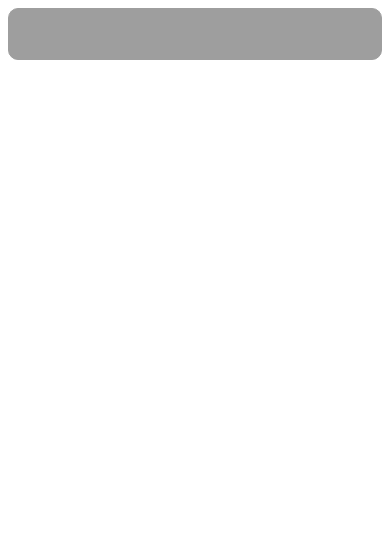
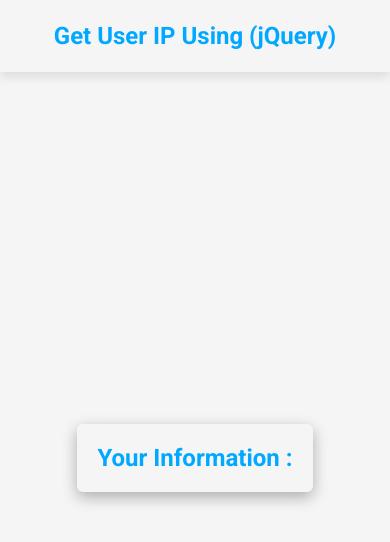
Before and after one commit to MahmoudSaber1/Get-User-Information, a plain HTML site: page index.html in a window 390 px wide. Drawn offline with nearby package versions, Linux system fonts and the light colour scheme; no server answers.

Commit message:
Add New Fetured & Clean Code

```diff
--- /dev/null
+++ b/css/main.css
@@ -0,0 +1,123 @@
+/* Google Font */
+@import url('https://fonts.googleapis.com/css2?family=Roboto:wght@300;400;500;700&display=swap');
+
+/* Global Rules */
+:root {
+    --main-color: #00a8ff;
+    --main-bg-color: #f5f5f5;
+    --text-color: #333;
+    --red-color: #ff0000;
+}
+
+* {
+    padding: 0;
+    margin: 0;
+    box-sizing: border-box;
+    text-decoration: none;
+    list-style-type: none;
+}
+
+body {
+    font-family: 'Roboto', sans-serif;
+    font-size: 16px;
+    color: var(--main-color);
+    background-color: var(--main-bg-color);
+}
+
+/* Heading */
+.heading {
+    width: 100%;
+}
+
+.heading h1 {
+    font-size: 2.5rem;
+    font-weight: 700;
+    color: var(--main-color);
+    height: 72px;
+    margin: 0;
+    box-shadow: 0px 5px 10px rgba(0, 0, 0, 0.1);
+    display: flex;
+    align-items: center;
+    justify-content: center;
+    width: 100%;
+}
+
+@media (max-width: 576px) {
+    .heading h1 {
+        font-size: 1.5rem;
+    }
+}
+
+/* Data Container */
+.data-container {
+    width: 100%;
+    display: flex;
+    flex-direction: column;
+    align-items: center;
+    justify-content: center;
+    height: calc(100vh - 72px);
+}
+
+.data-container .data {
+    box-shadow: 0px 5px 15px rgba(0, 0, 0, 0.3);
+    padding: 20px 50px;
+    height: auto;
+    display: flex;
+    align-items: center;
+    justify-content: center;
+    flex-direction: column;
+    gap: 40px;
+    border-radius: 6px;
+}
+
+@media (max-width: 576px) {
+    .data-container .data {
+        padding: 20px 20px;
+    }
+}
+
+.data-container .data h1 {
+    font-size: 1.9rem;
+    font-weight: 700;
+    color: var(--main-color);
+    margin: 0;
+}
+
+@media (max-width: 576px) {
+    .data-container .data h1 {
+        font-size: 1.5rem;
+    }
+}
+
+.data-container .data ul {
+    display: flex;
+    flex-direction: column;
+    justify-content: flex-start;
+    width: 100%;
+    gap: 10px;
+}
+
+.data-container .data ul li span {
+    font-size: 1.2rem;
+    font-weight: 700;
+    color: var(--main-color);
+    margin: 0;
+}
+
+@media (max-width: 576px) {
+    .data-container .data ul li span {
+        font-size: 1rem;
+    }
+}
+
+.data-container .data ul li {
+    font-size: 1rem;
+    font-weight: 400;
+    color: var(--red-color);
+}
+
+@media (max-width: 576px) {
+    .data-container .data ul li {
+        font-size: 0.8rem;
+    }
+}
--- a/index.html
+++ b/index.html
@@ -4,38 +4,21 @@
         <meta charset="UTF-8">
         <meta http-equiv="X-UA-Compatible" content="IE=edge">
         <meta name="viewport" content="width=device-width, initial-scale=1.0">
-        <title>Get User IP</title>
-        <style>
-            div {
-                min-width: 300px;
-                min-height: 50px;
-                border: 1px solid #9e9e9e;
-                background: #9e9e9e;
-                color: #ffeb3b;
-                border-radius: 10px;
-                /* text-align: center; */
-                display: flex;
-                align-items: center;
-                margin: auto;
-                font-size: 40px;
-                justify-content: center;
-            }
-        </style>
+        <title>Get User IP Using (jQuery)</title>
+        <!-- Add External File CSS -->
+        <link rel="icon" href="./images/placeholder.png">
+        <link rel="stylesheet" href="./css/main.css">
     </head>
     <body>
-        <div id="data"></div>
+        <div class="heading">
+            <h1>Get User IP Using (jQuery)</h1>
+        </div>
+        <div class="data-container">
+            <div id="data" class="data">
+                <h1>Your Information :</h1>
+            </div>
+        </div>
         <script src="https://ajax.googleapis.com/ajax/libs/jquery/3.5.1/jquery.min.js"></script>
-        <script>
-
-            function callback(response) {
-                console.log(response)
-                document.getElementById("data").innerHTML = "Your Ip is : " + response.IPv4;
-            }
-
-            $.ajax({
-                url : "https://geoip-db.com/jsonp/",
-                dataType: "jsonp"
-            })
-        </script>
+        <script src="./js/main.js"></script>
     </body>
 </html>
--- /dev/null
+++ b/js/main.js
@@ -0,0 +1,35 @@
+$(document).ready(function () {
+    $.get("https://ipinfo.io/?token=3fc52bf30957ed",
+        function (data) {
+            console.log(data);
+            console.log(data.city);
+            console.log(data.country);
+            console.log(data.loc);
+            console.log(data.region);
+            console.log(data.timezone);
+            $("#data").append(`
+                <ul>
+                    <li>
+                        <span>Your IP :</span> ${data.ip}
+                    </li>
+                    <li>
+                        <span>Your City :</span> ${data.city}
+                    </li>
+                    <li>
+                        <span>Your Country :</span> ${data.country}
+                    </li>
+                    <li>
+                        <span>Your Location ID :</span> ${data.loc}
+                    </li>
+                    <li>
+                        <span>Your Region :</span> ${data.region}
+                    </li>
+                    <li>
+                        <span>Your Timezone :</span> ${data.timezone}
+                    </li>
+                </ul>
+            `);
+        },
+        "json"
+    );
+});
```
Also changed, not shown: images/placeholder.png (added), 1 other file.
